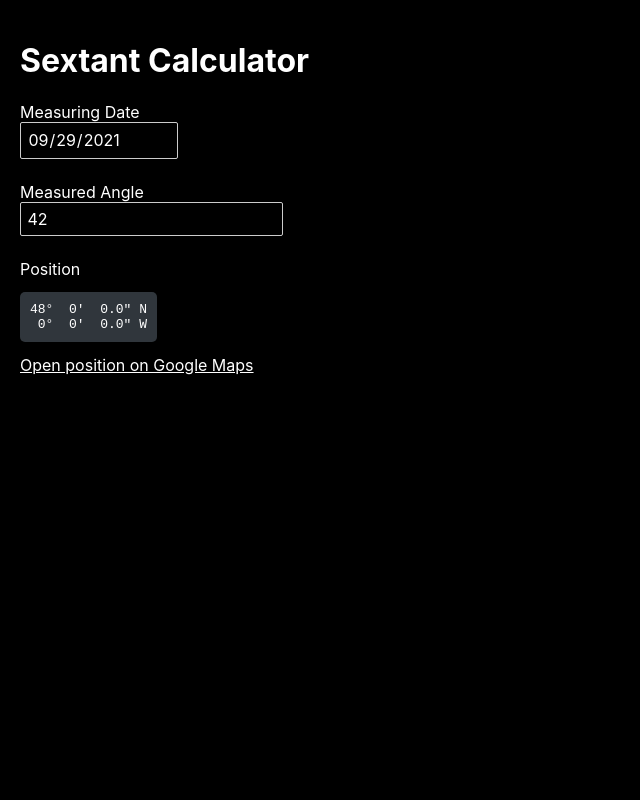
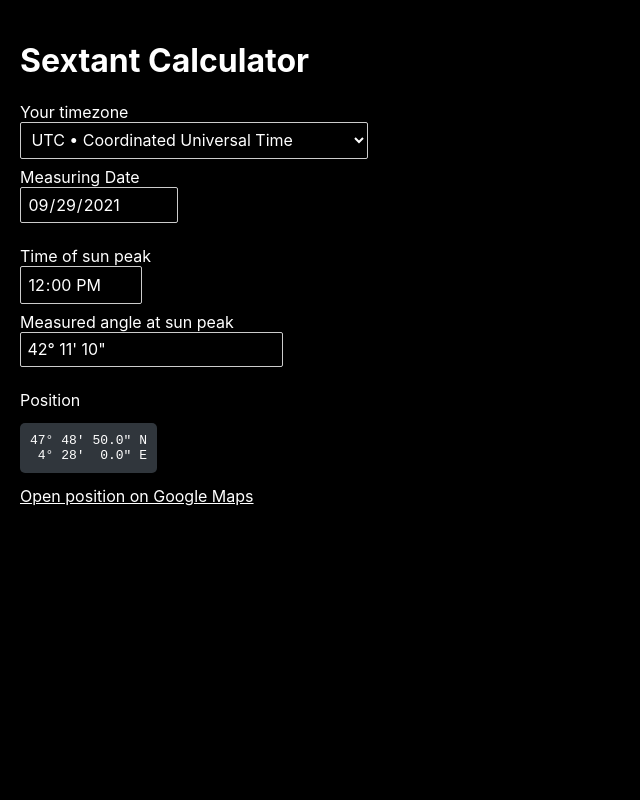
Before and after one commit to linuskmr/sextant-calculator, a Svelte app: page / in a window 1280 px wide. Shown: the top 800 px of the page, without its empty margins (0-640 px from the left). Built offline with nearby package versions, Linux system fonts and the light colour scheme.

Commit message:
[WIP]: Work on longitude calculation

```diff
--- a/src/App.svelte
+++ b/src/App.svelte
@@ -3,29 +3,82 @@
     import {Angle} from "./lib/angle";
     import Footer from "./Footer.svelte";
 
-    let measured_angle = 42
-    let date = new Date().toISOString().substring(0, 10) // https://stackoverflow.com/a/14246394
-    $: sextant = new Sextant(new Date(), new Angle(measured_angle), Angle.zero, Angle.zero)
+    let timezoneStr = "0"
+    $: timezone = Number.parseFloat(timezoneStr)
+
+    let angleStr = "42° 11' 10\""
+    $: angle = Angle.from_str(angleStr)
+
+    let dateStr = new Date().toISOString().substring(0, 10) // https://stackoverflow.com/a/14246394
+    let timeStr = "12:00"
+
+    let datetime: Date = new Date()
+    $: {
+        console.log(dateStr)
+        // Date
+        const [yearStr, monthStr, dayStr] = dateStr.split('-')
+        const year = Number.parseInt(yearStr)
+        const month = Number.parseInt(monthStr) + 1 // January in Javascript is month 0
+        const day = Number.parseInt(dayStr)
+        datetime.setFullYear(year, month, day)
+
+        // Time
+        const [hoursStr, minutesStr] = timeStr.split(':')
+        const hours = Number.parseInt(hoursStr) + timezone
+        const hoursUTC = hours + timezone
+        const minutes = Number.parseInt(minutesStr)
+        datetime.setHours(hoursUTC, minutes)
+
+        datetime = datetime // Needed for Svelte to recognize that this value changed
+    }
+
+    $: sextant = new Sextant(datetime, angle, Angle.zero, Angle.zero)
 
 </script>
 
 <main>
     <h1>Sextant Calculator</h1>
 
+    <label for="timezone">Your timezone</label>
+    <select id="timezone" bind:value={timezoneStr}>
+        <option value="-12">UTC-12</option>
+        <option value="-11">UTC-11</option>
+        <option value="-10">UTC-10</option>
+        <option value="-9">UTC-9</option>
+        <option value="-8">UTC-8</option>
+        <option value="-7">UTC-7</option>
+        <option value="-6">UTC-6</option>
+        <option value="-5">UTC-5</option>
+        <option value="-4">UTC-4</option>
+        <option value="-3">UTC-3</option>
+        <option value="-2">UTC-2</option>
+        <option value="-1">UTC-1</option>
+        <option value="0">UTC • Coordinated Universal Time</option>
+        <option value="+1">UTC+1 • Central European Time</option>
+        <option value="+2">UTC+2 • Central European Summer Time</option>
+        <option value="+3">UTC+3</option>
+        <option value="+4">UTC+4</option>
+        <option value="+5">UTC+5</option>
+        <option value="+6">UTC+6</option>
+        <option value="+7">UTC+7</option>
+        <option value="+8">UTC+8</option>
+        <option value="+9">UTC+9</option>
+        <option value="+10">UTC+10</option>
+        <option value="+11">UTC+11</option>
+        <option value="+12">UTC+12</option>
+    </select>
+
     <section>
-        <label>
-            Measuring Date
-            <br>
-            <input type="date" bind:value={date}>
-        </label>
+        <label for="date">Measuring Date</label>
+        <input id="date" type="date" bind:value={dateStr}>
     </section>
 
     <section>
-        <label>
-            Measured Angle
-            <br>
-            <input type="number" bind:value={measured_angle}>
-        </label>
+        <label for="time">Time of sun peak</label>
+        <input id="time" type="time" bind:value={timeStr}>
+
+        <label for="angle">Measured angle at sun peak</label>
+        <input id="angle" type="text" bind:value={angleStr}>
     </section>
 
     <section>
--- a/src/lib/sextant.ts
+++ b/src/lib/sextant.ts
@@ -1,13 +1,13 @@
-import { Angle } from "./angle"
-import { Position } from "./position"
-import { Coordinate } from "./coordinate";
-import { Hemisphere } from "./hemisphere";
+import {Angle} from "./angle"
+import {Position} from "./position"
+import {Coordinate} from "./coordinate";
+import {Hemisphere} from "./hemisphere";
 
 /**
  * A sextant that can determine the position based on a measurement.
  */
 export class Sextant {
-  readonly measuring_time: Date
+  readonly datetime: Date
   readonly measured_angle: Angle
   readonly sun_declination: Angle
   readonly index_error: Angle
@@ -20,7 +20,7 @@ export class Sextant {
    * @param index_error The index error of the sextant.
    */
   constructor(measuring_time: Date, measured_angle: Angle, sun_declination: Angle, index_error?: Angle) {
-    this.measuring_time = measuring_time
+    this.datetime = measuring_time
     this.measured_angle = measured_angle
     this.sun_declination = sun_declination
     this.index_error = index_error ?? Angle.zero
@@ -51,7 +51,27 @@ export class Sextant {
    * @return The calculated longitude.
    */
   calculate_lng(): Coordinate {
-    // TODO: Implement
-    return new Coordinate(0, Hemisphere.West)
+    const sunPeakGreenwich = Sextant.toDecimalTime(new Date(2021, 11, 6, 11, 43))
+    const sunPeakMeasured = Sextant.toDecimalTime(this.datetime)
+    const sunPeakHourDelta = sunPeakMeasured - sunPeakGreenwich
+
+    // The earth rotates once around the sun in 24h. However, our input refer to "gets sun peak before or after
+    // Greenwich", so only maximum 12 hours earlier or later.
+    // Longitudes are divided into -180° to +180°.
+    // So map the hour fraction of 24h to a degree fraction of 180°.
+    let degreeDelta = sunPeakHourDelta / 12 * 180
+    let hemisphere: Hemisphere
+    if (degreeDelta >= 0.0) {
+      hemisphere = Hemisphere.East
+    } else {
+      hemisphere = Hemisphere.West
+    }
+    degreeDelta = Math.abs(degreeDelta)
+
+    return new Coordinate(degreeDelta, hemisphere)
+  }
+
+  static toDecimalTime(date: Date): number {
+    return date.getHours() + date.getMinutes()/60 + date.getSeconds()/3600;
   }
 }
```
